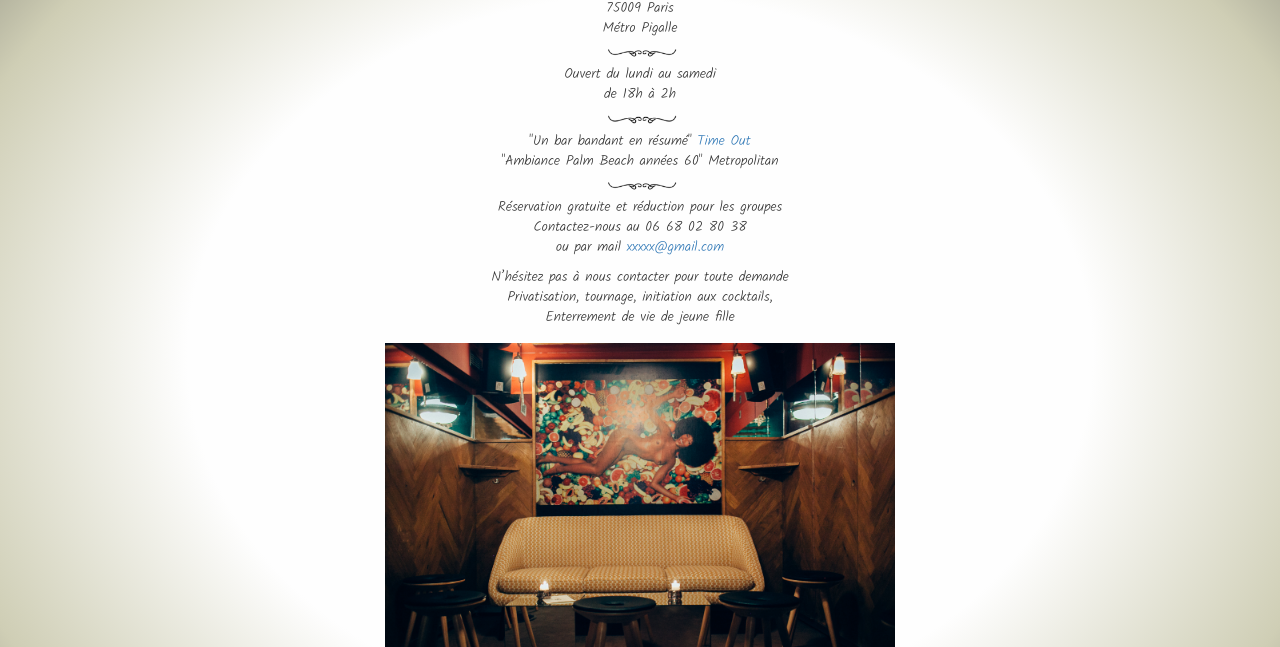
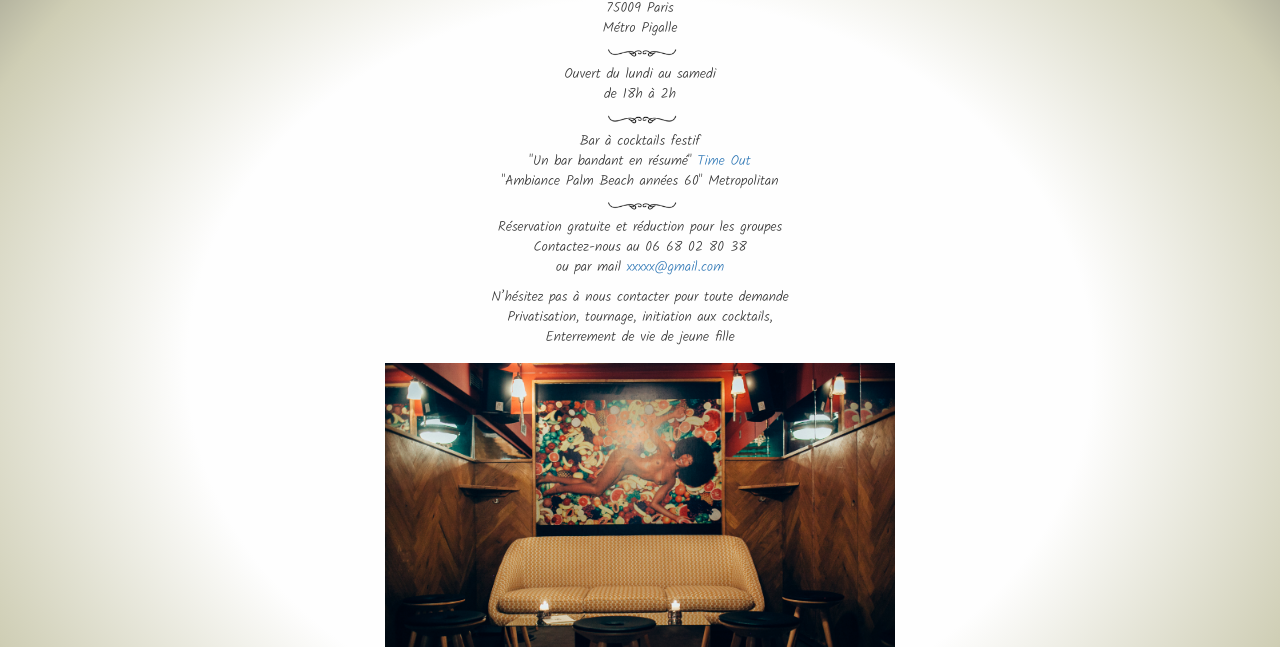
Before and after one commit to fwibaux/minipong, a plain HTML site: page index.html in a window 1280 px wide. Shown: the part 153-800 px from the top of the page. Drawn offline with nearby package versions, Linux system fonts and the light colour scheme.

Commit message:
added text

```diff
--- a/index.html
+++ b/index.html
@@ -54,6 +54,7 @@
       </p>
       <img class="paragraphe" src="images/paragraphe.png" alt="">
       <p>
+        Bar à cocktails festif<br>
         "Un bar bandant en résumé" <a href="https://www.timeout.fr/paris/le-blog/le-mini-pong-le-nouveau-bar-a-cocktails-de-pigalle-quil-faut-tester-090115">Time Out</a><br>
         "Ambiance Palm Beach années 60" Metropolitan
       </p>
```
